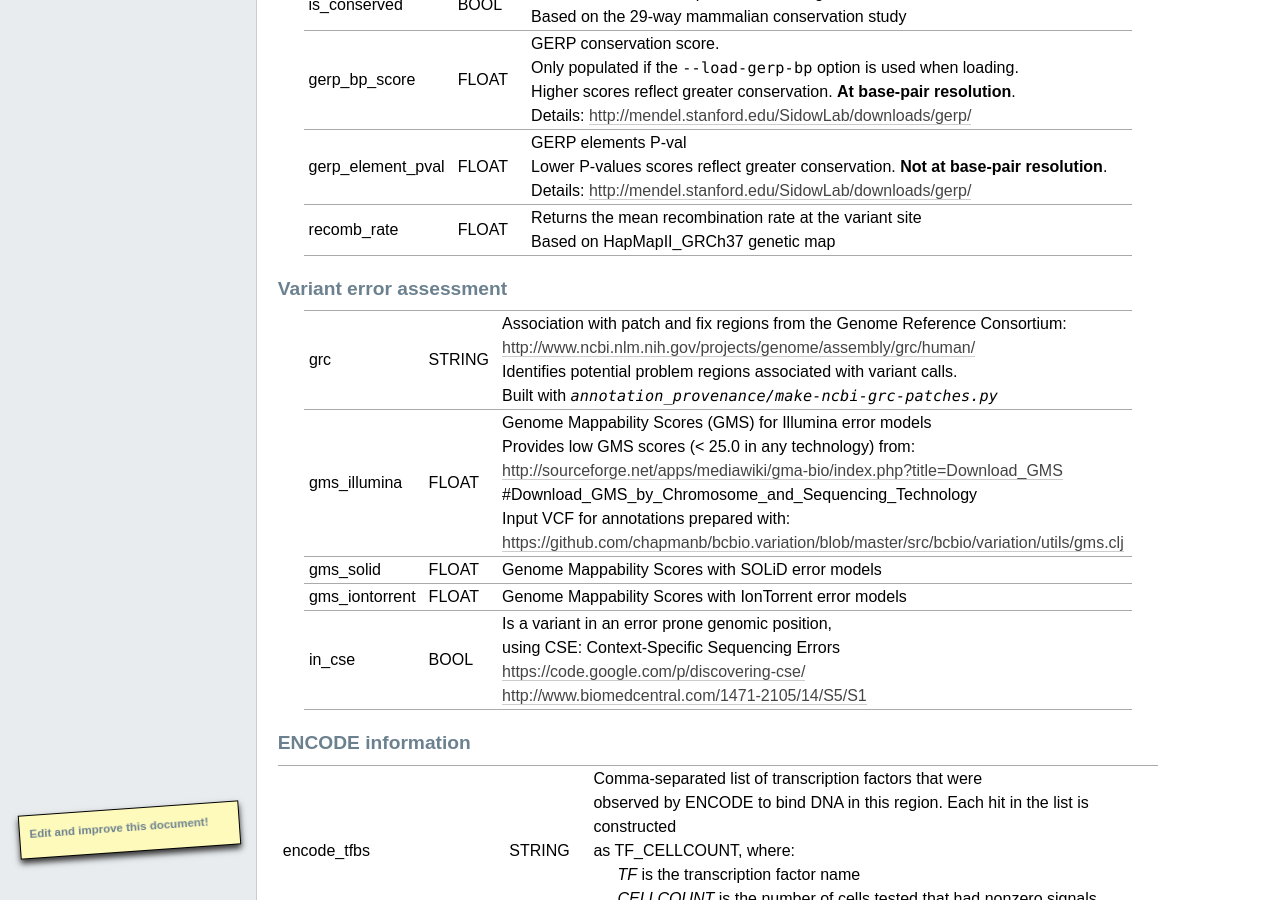
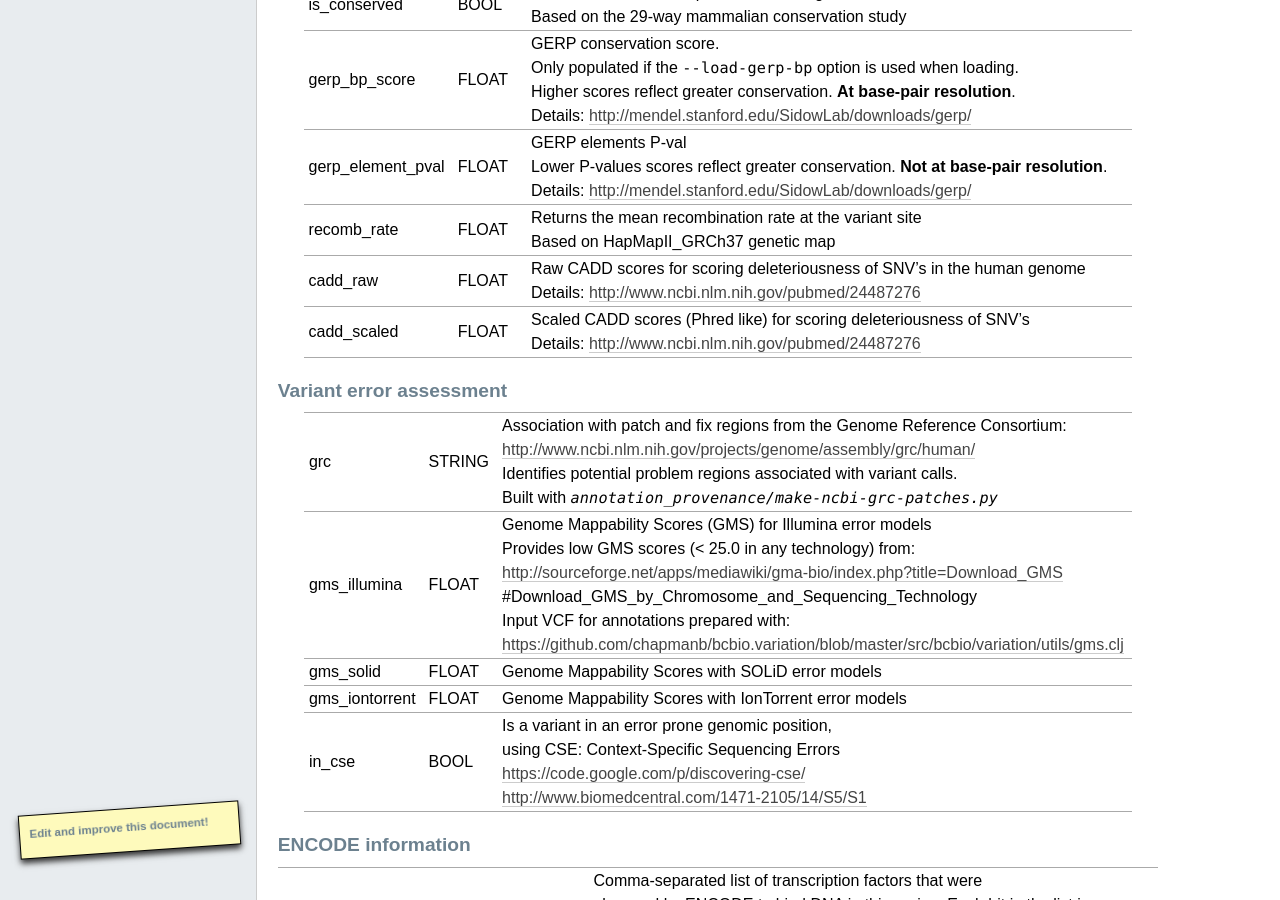
Before and after one commit to arq5x/gemini, a Sphinx documentation site: the page built from docs/content/database_schema.rst, in a window 1280 px wide and 900 px high, scrolled down 3832 px. Built offline with Sphinx 7.4.7, drawn with Linux system fonts in a browser that asks for light colours; formulas are drawn with MathJax 3; pages that are not in the unit, such as notebooks, are missing from menus; comment, search, counter and statistics services are not loaded; the version number is read from the project's files by our own code.

Commit message:
cadd scores in variant table

```diff
--- a/docs/content/database_schema.rst
+++ b/docs/content/database_schema.rst
@@ -200,6 +200,10 @@ gerp_element_pval         FLOAT         | GERP elements P-val
                                         | Details: http://mendel.stanford.edu/SidowLab/downloads/gerp/
 recomb_rate               FLOAT         | Returns the mean recombination rate at the variant site
                                         | Based on HapMapII_GRCh37 genetic map
+cadd_raw                  FLOAT         | Raw CADD scores for scoring deleteriousness of SNV's in the human genome
+                                        | Details: http://www.ncbi.nlm.nih.gov/pubmed/24487276
+cadd_scaled               FLOAT         | Scaled CADD scores (Phred like) for scoring deleteriousness of SNV's
+                                        | Details: http://www.ncbi.nlm.nih.gov/pubmed/24487276
 ========================  ========      ==============================================================================================
 
 
```
